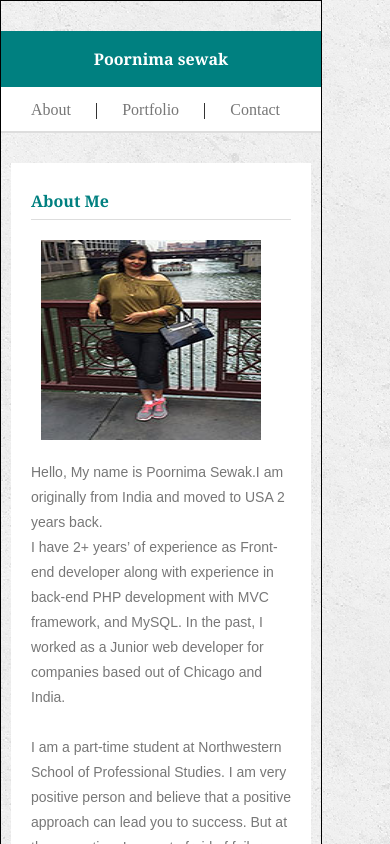
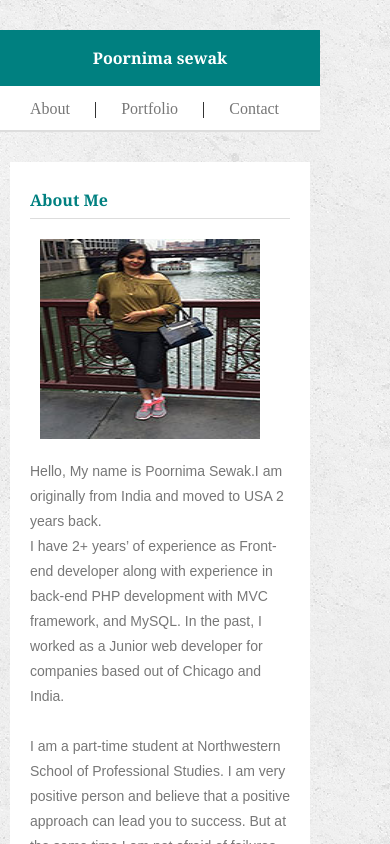
Before and after one commit to poornimasewak/Responsive-Portfolio, a plain HTML site: page index.html in a window 390 px wide. Shown: the top 844 px of the page. Drawn offline with Linux system fonts and the light colour scheme.

Commit message:
added media query

```diff
--- a/assets/css/style.css
+++ b/assets/css/style.css
@@ -192,6 +192,11 @@ button {
 		padding-right: 20px;
 		padding-left: 20px;
 	}
+	body {
+		/*width: 85%;*/
+		margin: 0;
+		background-image: url("../images/concrete_seamless.png");
+	}
 	input {
 		width: 210px;
 	}
@@ -211,8 +216,8 @@ button {
 	}
 	.wrapper {
 		margin: 0;
-		width: 700px;
-		border: 1px black solid;
+		/*width: 100%;*/
+		/*border: 1px black solid;*/
 	}
 	nav {
 		margin-left: 80px;
@@ -220,7 +225,7 @@ button {
 	}
 	.div {
 		/*margin: 0;*/
-		width: 100%;
+		width: 700px;
 	}
 	aside {
 		/*clear: both;*/
@@ -276,7 +281,7 @@ button {
 	.wrapper {
 		margin: 0;
 		width: 520px;
-		border: 1px black solid;
+		/*border: 1px black solid;*/
 	}
 	nav {
 		margin-left: 70px;
@@ -345,7 +350,7 @@ button {
 	.wrapper {
 		margin: 0;
 		width: 320px;
-		border: 1px black solid;
+		/*border: 1px black solid;*/
 	}
 	nav {
 		margin-left: 10px;
--- a/index.html
+++ b/index.html
@@ -1,7 +1,8 @@
 <!DOCTYPE html>
 <html lang="en">
 <head>
-	<meta charset="UTF-8" name="viewport" content="width=device-width, initial-scale=1">
+    <meta charset="utf-8">
+	<meta name="viewport" content="width=device-width, initial-scale=1">
 	<title>Basic Portfolio</title>
 	<link rel="stylesheet" type="text/css" href="assets/css/reset.css">
 	<link rel="stylesheet" type="text/css" href="assets/css/style.css">
```
Also changed, not shown: contact.html (+2 -1 lines), portfolio.html (+4 -3 lines).
